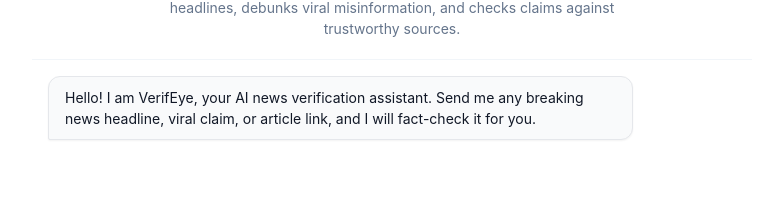
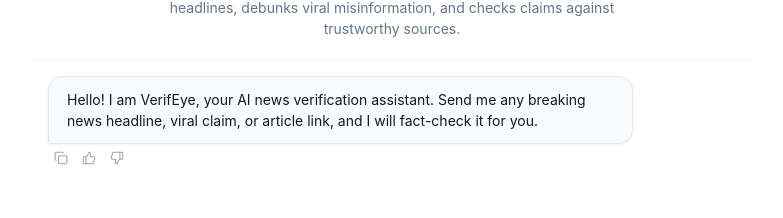
Before and after one commit to SajadTroy/verifeye, a Next.js app: page / in a window 1280 px wide. Shown: the part 114-332 px from the top of the page, without its empty margins (248-1031 px from the left). Built offline with nearby package versions, Linux system fonts and the light colour scheme.

Commit message:
feat: add copy, edit, and rating actions to chat messages

```diff
--- a/src/components/ChatBox.tsx
+++ b/src/components/ChatBox.tsx
@@ -1,7 +1,7 @@
 "use client";
 
 import React, { useState, useRef, useEffect } from "react";
-import { ArrowRight, Loader2 } from "lucide-react";
+import { ArrowRight, Loader2, Copy, Check, ThumbsUp, ThumbsDown, Pencil } from "lucide-react";
 
 interface Message {
   id: string;
@@ -20,8 +20,11 @@
   const [inputVal, setInputVal] = useState("");
   const [isLoading, setIsLoading] = useState(false);
   const [isFocused, setIsFocused] = useState(false);
+  const [copiedId, setCopiedId] = useState<string | null>(null);
+  const [ratings, setRatings] = useState<Record<string, "like" | "dislike" | null>>({});
   const [counter, setCounter] = useState(0);
   const bottomRef = useRef<HTMLDivElement>(null);
+  const textareaRef = useRef<HTMLTextAreaElement>(null);
 
   useEffect(() => {
     bottomRef.current?.scrollIntoView({ behavior: "smooth" });
@@ -46,6 +49,27 @@
     }, 1500);
   };
 
+  const handleCopy = (id: string, text: string) => {
+    navigator.clipboard.writeText(text);
+    setCopiedId(id);
+    setTimeout(() => {
+      setCopiedId(null);
+    }, 1800);
+  };
+
+  const handleEdit = (index: number, text: string) => {
+    setInputVal(text);
+    setMessages((prev) => prev.slice(0, index));
+    textareaRef.current?.focus();
+  };
+
+  const handleRate = (id: string, type: "like" | "dislike") => {
+    setRatings((prev) => ({
+      ...prev,
+      [id]: prev[id] === type ? null : type,
+    }));
+  };
+
   const handleKeyDown = (e: React.KeyboardEvent<HTMLTextAreaElement>) => {
     if (e.key === "Enter" && !e.shiftKey) {
       e.preventDefault();
@@ -55,21 +79,27 @@
 
   return (
     <div style={{ display: "flex", flexDirection: "column", flex: 1, width: "100%", maxWidth: "720px", margin: "0 auto" }}>
-      <div style={{ display: "flex", flexDirection: "column", gap: "16px", padding: "16px 16px 180px 16px", flex: 1 }}>
-        {messages.map((msg) => (
+      <div style={{ display: "flex", flexDirection: "column", gap: "20px", padding: "16px 16px 180px 16px", flex: 1 }}>
+        {messages.map((msg, index) => {
+          const isCopied = copiedId === msg.id;
+          const currentRating = ratings[msg.id];
+
+          return (
             <div
               key={msg.id}
               style={{
                 display: "flex",
-              justifyContent: msg.sender === "user" ? "flex-end" : "flex-start",
+                flexDirection: "column",
+                alignItems: msg.sender === "user" ? "flex-end" : "flex-start",
                 width: "100%",
+                gap: "4px",
               }}
             >
               <div
                 style={{
                   maxWidth: "85%",
-                padding: "10px 16px",
-                borderRadius: msg.sender === "user" ? "12px 12px 2px 12px" : "12px 12px 12px 2px",
+                  padding: "12px 18px",
+                  borderRadius: msg.sender === "user" ? "14px 14px 2px 14px" : "14px 14px 14px 2px",
                   background: msg.sender === "user" ? "#24b47e" : "#f9fafb",
                   color: msg.sender === "user" ? "#ffffff" : "#111827",
                   fontSize: "14px",
@@ -82,8 +112,112 @@
               >
                 {msg.text}
               </div>
+
+              <div
+                style={{
+                  display: "flex",
+                  alignItems: "center",
+                  gap: "6px",
+                  padding: "0 2px",
+                }}
+              >
+                <button
+                  type="button"
+                  onClick={() => handleCopy(msg.id, msg.text)}
+                  title={isCopied ? "Copied!" : "Copy message"}
+                  style={{
+                    background: "transparent",
+                    border: "none",
+                    color: isCopied ? "#24b47e" : "#9ca3af",
+                    cursor: "pointer",
+                    padding: "3px 4px",
+                    display: "inline-flex",
+                    alignItems: "center",
+                    justifyContent: "center",
+                    borderRadius: "4px",
+                    transition: "color 0.15s",
+                  }}
+                >
+                  {isCopied ? <Check size={14} strokeWidth={2.2} /> : <Copy size={14} strokeWidth={1.8} />}
+                </button>
+
+                {msg.sender === "user" && (
+                  <button
+                    type="button"
+                    onClick={() => handleEdit(index, msg.text)}
+                    title="Edit message"
+                    style={{
+                      background: "transparent",
+                      border: "none",
+                      color: "#9ca3af",
+                      cursor: "pointer",
+                      padding: "3px 4px",
+                      display: "inline-flex",
+                      alignItems: "center",
+                      justifyContent: "center",
+                      borderRadius: "4px",
+                      transition: "color 0.15s",
+                    }}
+                  >
+                    <Pencil size={13} strokeWidth={1.8} />
+                  </button>
+                )}
+
+                {msg.sender === "ai" && (
+                  <>
+                    <button
+                      type="button"
+                      onClick={() => handleRate(msg.id, "like")}
+                      title="Good response"
+                      style={{
+                        background: "transparent",
+                        border: "none",
+                        color: currentRating === "like" ? "#24b47e" : "#9ca3af",
+                        cursor: "pointer",
+                        padding: "3px 4px",
+                        display: "inline-flex",
+                        alignItems: "center",
+                        justifyContent: "center",
+                        borderRadius: "4px",
+                        transition: "color 0.15s",
+                      }}
+                    >
+                      <ThumbsUp
+                        size={14}
+                        strokeWidth={1.8}
+                        fill={currentRating === "like" ? "#24b47e" : "none"}
+                      />
+                    </button>
+
+                    <button
+                      type="button"
+                      onClick={() => handleRate(msg.id, "dislike")}
+                      title="Bad response"
+                      style={{
+                        background: "transparent",
+                        border: "none",
+                        color: currentRating === "dislike" ? "#ef4444" : "#9ca3af",
+                        cursor: "pointer",
+                        padding: "3px 4px",
+                        display: "inline-flex",
+                        alignItems: "center",
+                        justifyContent: "center",
+                        borderRadius: "4px",
+                        transition: "color 0.15s",
+                      }}
+                    >
+                      <ThumbsDown
+                        size={14}
+                        strokeWidth={1.8}
+                        fill={currentRating === "dislike" ? "#ef4444" : "none"}
+                      />
+                    </button>
+                  </>
+                )}
               </div>
-        ))}
+            </div>
+          );
+        })}
         <div ref={bottomRef} />
       </div>
 
@@ -120,6 +254,7 @@
             }}
           >
             <textarea
+              ref={textareaRef}
               value={inputVal}
               onChange={(e) => setInputVal(e.target.value)}
               onFocus={() => setIsFocused(true)}
```
Lines whose indentation alone changed are shown as unchanged.
